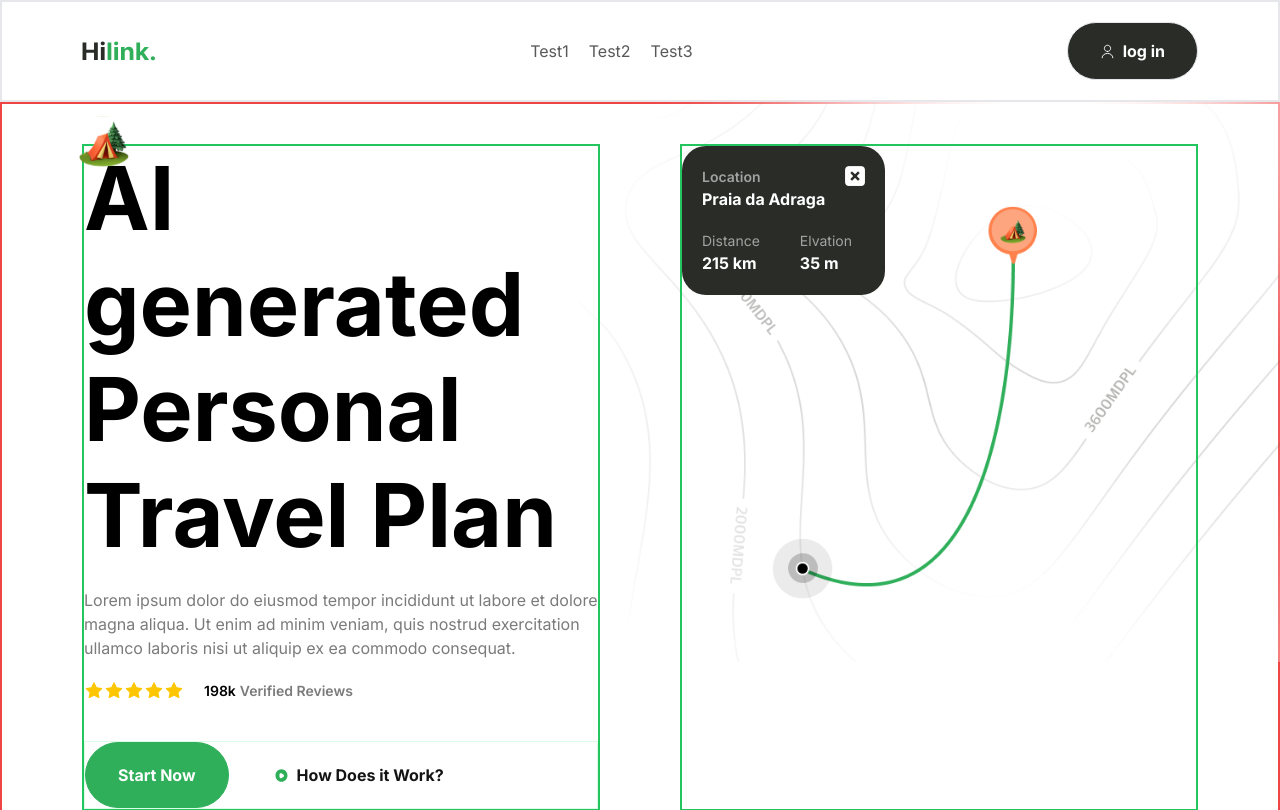
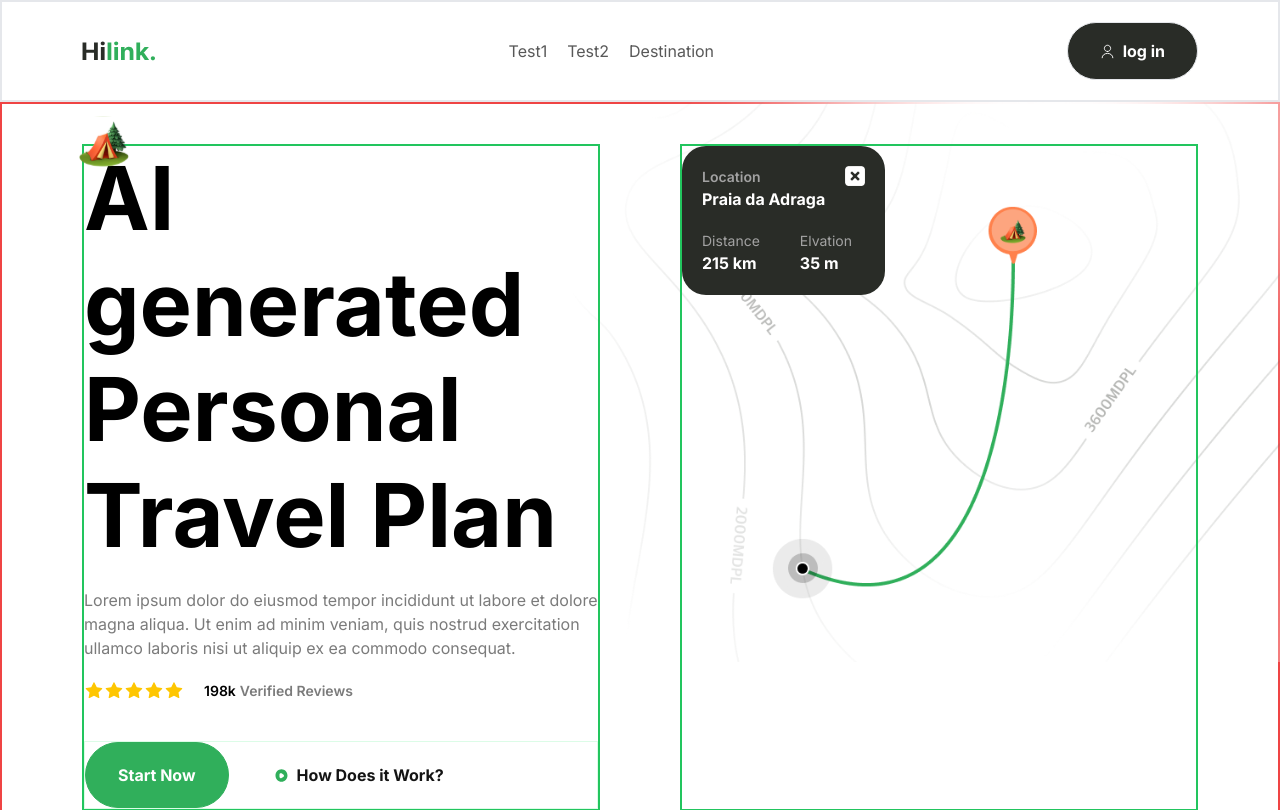
Before and after one commit to alessndro/TravelApp, a Next.js app: page / in a window 1280 px wide. Shown: the top 810 px of the page. Built offline with nearby package versions, Linux system fonts and the light colour scheme.

Commit message:
removed login

```diff
--- a/components/Login.tsx
+++ b/components/Login.tsx
@@ -4,7 +4,7 @@ export default function Login() {
   return (
     <div className='container  mx-auto w-screen py-12 flex justify-center items-center lg:py-8'>
 
-        <div className='log-div shadow-xl flex flex-col space-y-4 px-10 py-5 bg-white-700  md:px-15 md:max-w-lg sm:max-w-md'>
+        {/* <div className='log-div shadow-xl flex flex-col space-y-4 px-10 py-5 bg-white-700  md:px-15 md:max-w-lg sm:max-w-md'>
             <h2 className='text-3xl font-bold mb-2 md:text-4xl'>MineScribe</h2>
             <h2 className='text-xl font-bold leading-tight tracking-tight text-gray-900 md:text-2xl'>Sign in to your account.</h2>
                 {error && <p>{error}</p>}
@@ -45,7 +45,7 @@ export default function Login() {
                     <p>Need an account?</p>
                         <Link className='text-purple-500' to='/signup'>Create account</Link>
                 </div>
-            </div>
+            </div> */}
         </div>
   )
 }
--- a/components/Navbar.tsx
+++ b/components/Navbar.tsx
@@ -23,8 +23,8 @@ export default function Navbar() {
             <Link className='regular-16 text-gray-50 transition-all hover:font-bold' href="/">
                 Test2
             </Link>
-            <Link className='regular-16 text-gray-50 transition-all hover:font-bold' href="/">
-                Test3
+            <Link className='regular-16 text-gray-50 transition-all hover:font-bold' href="/destination">
+                Destination
             </Link>
         </div>
 
```
Also changed, not shown: tsconfig.json (+20 -6 lines).
